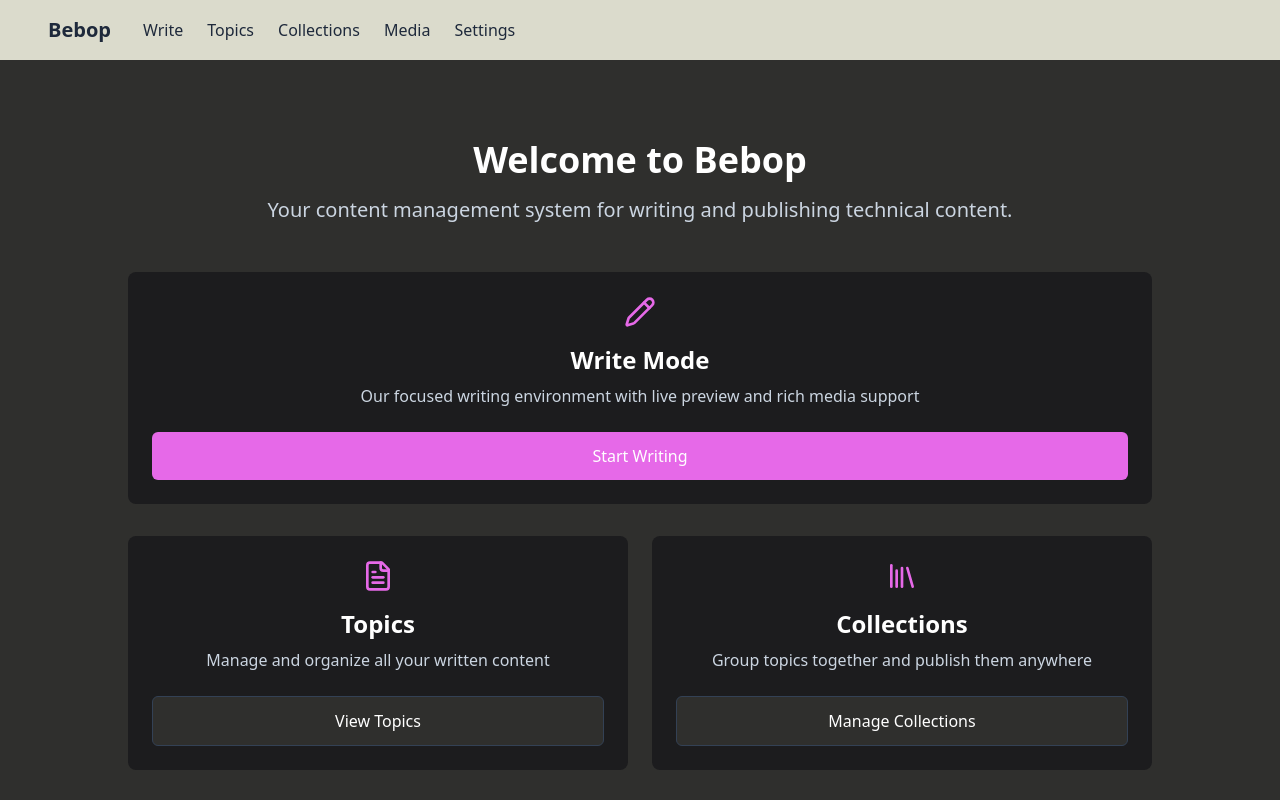
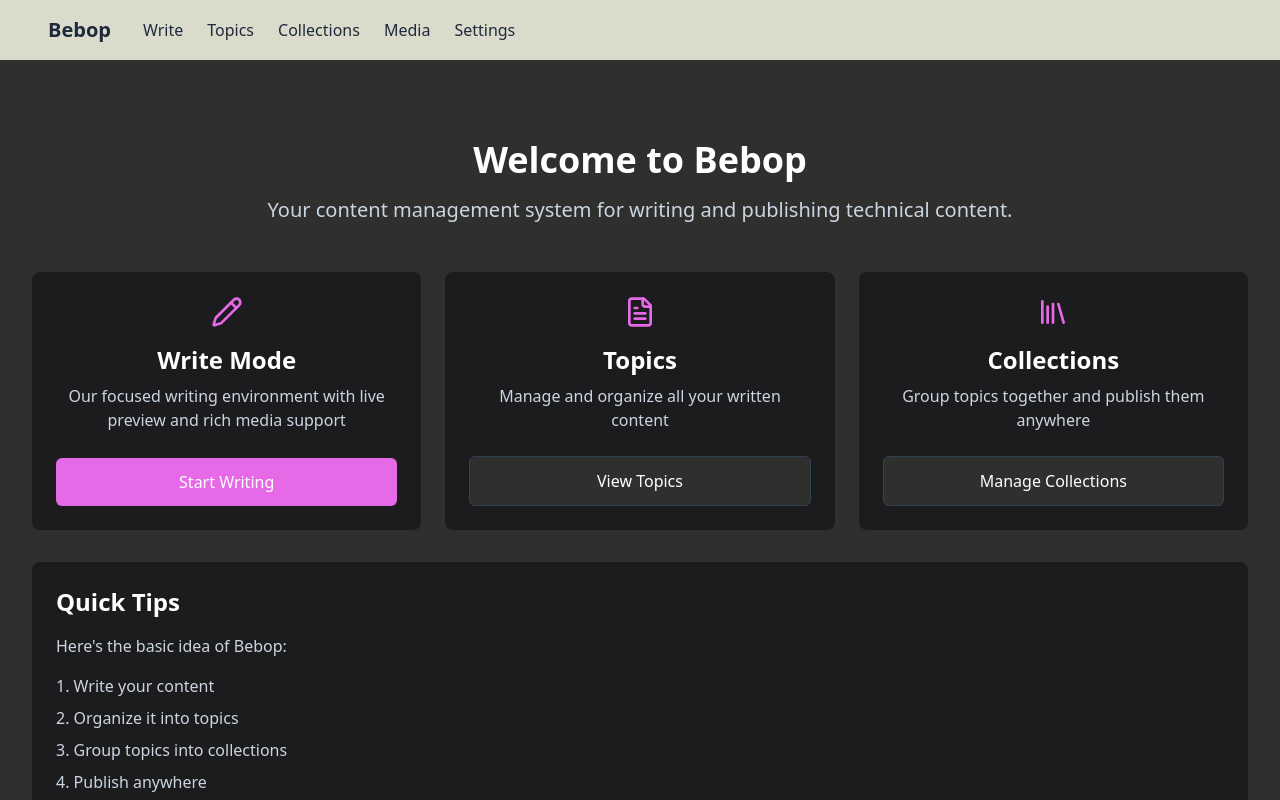
Before and after one commit to ddri/bebop, a Next.js app: page / in a window 1280 px wide. Shown: the top 800 px of the page. Built offline with nearby package versions, Linux system fonts and the light colour scheme.

Commit message:
topic card colours

```diff
--- a/src/app/page.tsx
+++ b/src/app/page.tsx
@@ -10,19 +10,21 @@
 
   return (
     <Layout pathname={pathname}>
-      <div className="max-w-5xl mx-auto text-center py-12">
+      <div className="max-w-7xl mx-auto text-center py-12">
         <h1 className="text-4xl font-bold mb-4 text-white">Welcome to Bebop</h1>
         <p className="text-xl text-slate-300 mb-12">
           Your content management system for writing and publishing technical content.
         </p>
 
+        {/* Three Column Grid */}
+        <div className="grid md:grid-cols-3 gap-6 mb-8">
           {/* Write Mode Card */}
-        <div className="bg-[#1c1c1e] rounded-lg p-6 mb-8 border-0">
+          <div className="bg-[#1c1c1e] rounded-lg p-6 border-0 flex flex-col">
             <div className="flex items-center justify-center mb-4">
               <Pencil className="h-8 w-8 text-[#E669E8]" />
             </div>
             <h2 className="text-2xl font-semibold mb-2 text-white">Write Mode</h2>
-          <p className="text-slate-300 mb-6">
+            <p className="text-slate-300 mb-6 flex-grow">
               Our focused writing environment with live preview and rich media support
             </p>
             <Link
@@ -33,15 +35,13 @@
             </Link>
           </div>
 
-        {/* Topics and Collections Grid */}
-        <div className="grid md:grid-cols-2 gap-6 mb-8">
           {/* Topics Card */}
-          <div className="bg-[#1c1c1e] rounded-lg p-6 border-0">
+          <div className="bg-[#1c1c1e] rounded-lg p-6 border-0 flex flex-col">
             <div className="flex items-center justify-center mb-4">
               <FileText className="h-8 w-8 text-[#E669E8]" />
             </div>
             <h2 className="text-2xl font-semibold mb-2 text-white">Topics</h2>
-            <p className="text-slate-300 mb-6">
+            <p className="text-slate-300 mb-6 flex-grow">
               Manage and organize all your written content
             </p>
             <Link
@@ -53,12 +53,12 @@
           </div>
 
           {/* Collections Card */}
-          <div className="bg-[#1c1c1e] rounded-lg p-6 border-0">
+          <div className="bg-[#1c1c1e] rounded-lg p-6 border-0 flex flex-col">
             <div className="flex items-center justify-center mb-4">
               <Library className="h-8 w-8 text-[#E669E8]" />
             </div>
             <h2 className="text-2xl font-semibold mb-2 text-white">Collections</h2>
-            <p className="text-slate-300 mb-6">
+            <p className="text-slate-300 mb-6 flex-grow">
               Group topics together and publish them anywhere
             </p>
             <Link
--- a/src/components/MarkdownCMS.tsx
+++ b/src/components/MarkdownCMS.tsx
@@ -87,7 +87,7 @@
   if (!mounted) return null;
 
   if (loading) {
-    return <div className="text-lg">Loading topics...</div>;
+    return <div className="text-lg text-white">Loading topics...</div>;
   }
 
   if (error) {
@@ -124,11 +124,13 @@
   };
 
   const handleDeleteDocument = async (docId: string) => {
-    try {
-      await deleteTopic(docId);
-      setSelectedDocs(prev => prev.filter(id => id !== docId));
-    } catch (error) {
-      console.error('Failed to delete topic:', error);
+    if (window.confirm('Are you sure you want to delete this topic?')) {
+      try {
+        await deleteTopic(docId);
+        setSelectedDocs(prev => prev.filter(id => id !== docId));
+      } catch (error) {
+        console.error('Failed to delete topic:', error);
+      }
     }
   };
 
@@ -137,12 +139,12 @@
       {/* Header with sort controls */}
       <div className="flex justify-between items-center">
         <div className="flex items-center gap-4">
-          <h1 className="text-2xl font-semibold dark:text-white">Topics</h1>
+          <h1 className="text-2xl font-semibold text-white">Topics</h1>
           <div className="relative">
             <select
               value={sortBy}
               onChange={(e) => setSortBy(e.target.value as SortOption)}
-              className="appearance-none bg-white dark:bg-slate-800 border border-slate-200 dark:border-slate-700 rounded-md pl-9 pr-8 py-2 text-sm focus:outline-none focus:ring-2 focus:ring-yellow-400"
+              className="appearance-none bg-[#2f2f2d] border border-slate-700 rounded-md pl-9 pr-8 py-2 text-sm text-white focus:outline-none focus:ring-2 focus:ring-[#E669E8]"
             >
               {sortOptions.map(option => (
                 <option key={option.value} value={option.value}>
@@ -153,14 +155,14 @@
             {React.createElement(
               sortOptions.find(opt => opt.value === sortBy)?.icon || CalendarDays,
               {
-                className: "h-4 w-4 absolute left-2 top-1/2 transform -translate-y-1/2 text-slate-500",
+                className: "h-4 w-4 absolute left-2 top-1/2 transform -translate-y-1/2 text-slate-400",
               }
             )}
           </div>
         </div>
         <Button
           onClick={() => setShowNewDocForm(true)}
-          className="bg-yellow-400 hover:bg-yellow-500 text-black font-semibold"
+          className="bg-[#E669E8] hover:bg-[#d15dd3] text-white"
         >
           <Plus className="w-4 h-4 mr-2" />
           New Topic
@@ -169,9 +171,9 @@
 
       {/* New Topic Form */}
       {showNewDocForm && (
-        <Card className="border-2 border-yellow-400">
+        <Card className="bg-[#1c1c1e] border-0">
           <CardHeader>
-            <CardTitle>Create New Topic</CardTitle>
+            <CardTitle className="text-white">Create New Topic</CardTitle>
           </CardHeader>
           <CardContent>
             <div className="space-y-4">
@@ -180,13 +182,13 @@
                   placeholder="Topic Name"
                   value={newDocName}
                   onChange={(e) => setNewDocName(e.target.value)}
-                  className="mb-2"
+                  className="mb-2 bg-[#2f2f2d] border-slate-700 text-white placeholder:text-slate-400"
                 />
                 <Textarea
                   placeholder="Brief description of your topic (shown in preview cards)"
                   value={newDocDescription}
                   onChange={(e) => setNewDocDescription(e.target.value)}
-                  className="mb-2 h-20"
+                  className="mb-2 h-20 bg-[#2f2f2d] border-slate-700 text-white placeholder:text-slate-400"
                 />
               </div>
               <MarkdownEditor
@@ -198,13 +200,14 @@
                 <Button
                   onClick={saveDocument}
                   disabled={!newDocName || !newDocContent}
-                  className="bg-yellow-400 hover:bg-yellow-500 text-black"
+                  className="bg-[#E669E8] hover:bg-[#d15dd3] text-white"
                 >
                   Save Topic
                 </Button>
                 <Button
                   variant="outline"
                   onClick={() => setShowNewDocForm(false)}
+                  className="text-white border-slate-700 hover:bg-[#2f2f2d]"
                 >
                   Cancel
                 </Button>
@@ -219,9 +222,9 @@
         {sortedTopics.map((topic) => (
           <React.Fragment key={topic.id}>
             {editingDoc?.id === topic.id ? (
-              <Card className="border-2 border-blue-400">
+              <Card className="bg-[#1c1c1e] border-0">
                 <CardHeader>
-                  <CardTitle>Edit Topic</CardTitle>
+                  <CardTitle className="text-white">Edit Topic</CardTitle>
                 </CardHeader>
                 <CardContent>
                   <div className="space-y-4">
@@ -230,32 +233,32 @@
                         placeholder="Topic Name"
                         value={editingDoc.name}
                         onChange={(e) => setEditingDoc(prev => ({ ...prev!, name: e.target.value }))}
-                        className="mb-2"
+                        className="mb-2 bg-[#2f2f2d] border-slate-700 text-white placeholder:text-slate-400"
                       />
                       <Textarea
                         placeholder="Brief description of your topic (shown in preview cards)"
                         value={editingDoc.description}
                         onChange={(e) => setEditingDoc(prev => ({ ...prev!, description: e.target.value }))}
-                        className="mb-2 h-20"
+                        className="mb-2 h-20 bg-[#2f2f2d] border-slate-700 text-white placeholder:text-slate-400"
                       />
                     </div>
                     <MarkdownEditor
                       content={editingDoc.content}
                       onChange={(value) => setEditingDoc(prev => ({ ...prev!, content: value }))}
                       theme={theme}
-                      // testing a fix
                     />
                     <div className="flex gap-2">
                       <Button
                         onClick={saveEditedDocument}
                         disabled={!editingDoc.name || !editingDoc.content}
-                        className="bg-blue-400 hover:bg-blue-500 text-black"
+                        className="bg-[#E669E8] hover:bg-[#d15dd3] text-white"
                       >
                         Save Changes
                       </Button>
                       <Button
                         variant="outline"
                         onClick={() => setEditingDoc(null)}
+                        className="text-white border-slate-700 hover:bg-[#2f2f2d]"
                       >
                         Cancel
                       </Button>
@@ -264,9 +267,9 @@
                 </CardContent>
               </Card>
             ) : (
-              <Card className="hover:shadow-md transition-shadow">
+              <Card className="bg-[#1c1c1e] hover:bg-[#2f2f2d] transition-colors border-0">
                 <CardHeader className="flex flex-row items-center justify-between space-y-0 pb-2">
-                  <CardTitle className="text-lg font-semibold">{topic.name}</CardTitle>
+                  <CardTitle className="text-lg font-semibold text-white">{topic.name}</CardTitle>
                   <div className="flex space-x-2">
                     <Button
                       variant="ghost"
@@ -277,6 +280,7 @@
                         content: topic.content,
                         description: topic.description
                       })}
+                      className="hover:text-[#E669E8] hover:bg-transparent"
                     >
                       <Pencil className="h-4 w-4" />
                     </Button>
@@ -284,16 +288,17 @@
                       variant="ghost"
                       size="sm"
                       onClick={() => handleDeleteDocument(topic.id)}
+                      className="hover:text-red-500 hover:bg-transparent"
                     >
                       <Trash2 className="h-4 w-4" />
                     </Button>
                   </div>
                 </CardHeader>
                 <CardContent>
-                  <div className="text-sm text-slate-500 dark:text-slate-400">
+                  <div className="text-sm text-slate-300">
                     {topic.description || 'No description provided'}
                   </div>
-                  <div className="mt-2 flex items-center space-x-4 text-sm text-slate-500 dark:text-slate-400">
+                  <div className="mt-2 flex items-center space-x-4 text-sm text-slate-400">
                     <div className="flex items-center">
                       <Clock className="h-4 w-4 mr-1" />
                       {new Date(topic.createdAt).toLocaleDateString()}
@@ -309,7 +314,7 @@
           </React.Fragment>
         ))}
         {!sortedTopics.length && (
-          <div className="text-center py-8 text-slate-500 dark:text-slate-400">
+          <div className="text-center py-8 text-slate-300">
             No topics yet. Click "New Topic" to create one.
           </div>
         )}
```
Lines whose indentation alone changed are shown as unchanged.
